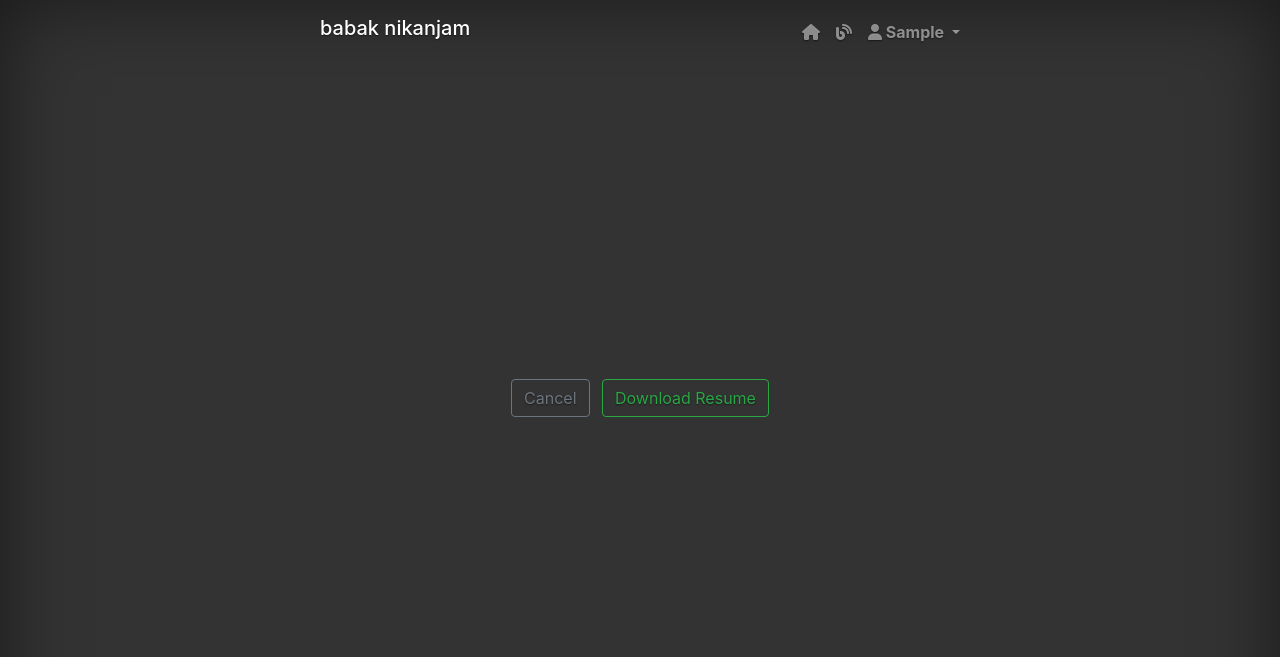
After one commit to bnikanjam/django_docker_launchpad, a Django app: page /resume/ in a window 1280 px wide. The commit adds this page. Shown: the top 657 px of the page. Run offline with Django 3.2, Linux system fonts and the light colour scheme; the visitor is signed in with stand-in values (Sample User, id 1); some libraries are stand-ins or nearby versions.

Commit message:
download pdf

```diff
--- a/pages/urls.py
+++ b/pages/urls.py
@@ -1,9 +1,9 @@
 from django.urls import path
 
-from pages.views import HomePageView, ContactMeView
+from pages.views import HomePageView, DownloadResumeView
 
 
 urlpatterns = [
     path('', HomePageView.as_view(), name='cover'),
-    path('contact-babak/', ContactMeView.as_view(), name='contactme'),
+    path('resume/', DownloadResumeView.as_view(), name='resume'),
 ]
--- a/pages/views.py
+++ b/pages/views.py
@@ -1,5 +1,6 @@
 from django.shortcuts import render
 from django.views.generic import TemplateView
+from django.contrib.auth.mixins import LoginRequiredMixin
 
 
 class HomePageView(TemplateView):
@@ -10,5 +11,5 @@ class AboutPageView(TemplateView):
     template_name = 'about.html'
 
 
-class ContactMeView(TemplateView):
-    template_name = 'contactme.html'
+class DownloadResumeView(LoginRequiredMixin, TemplateView):
+    template_name = 'resume.html'
--- a/templates/cover.html
+++ b/templates/cover.html
@@ -9,7 +9,9 @@
     <meta name="viewport" content="width=device-width, initial-scale=1, shrink-to-fit=no">
     <meta name="description" content="Python Web Development powered by Django">
     <meta name="author" content="Babak Nikanjam">
-    <title>Babak Nik | {% block page-title %}{% endblock %}</title>
+    <title>
+        {% block title %}{% endblock %} - Babak Nik Weblab
+    </title>
     <link href="{% static 'bootstrap/css/bootstrap.min.css' %}" rel="stylesheet">
     <script src="https://kit.fontawesome.com/5727275770.js"></script>
     <style>
@@ -44,7 +46,7 @@
                         </a>
                         <div class="dropdown-menu" aria-labelledby="dropdownUserMenu">
                             <a class="dropdown-item" href="{% url 'post-create' %}"><i class="fas fa-plus"></i> New Post</a>
-                            <a class="dropdown-item" href="{% url 'post-create' %}"><i class="far fa-edit"></i> Edit Profile</a>
+{#                            <a class="dropdown-item" href="{% url 'post-create' %}"><i class="far fa-edit"></i> Edit Profile</a>#}
                             <a class="dropdown-item" href="{% url 'account_logout' %}"><i class="fas fa-sign-out-alt"></i> Sign out</a>
                         </div>
                     </div>
--- a/templates/coverhome.html
+++ b/templates/coverhome.html
@@ -32,8 +32,8 @@
     <div class="mb-5">
         <hr>
         {% if user.is_authenticated %}
-            <div><a href="tel:+15102697230">510.269.7230</a></div>
-            <div><a href="mailto:m@bnik.org">m@bnik.org</a></div>
+            <div><a href="tel:+15102697230"><i class="fas fa-mobile-alt"></i> 510.269.7230</a></div>
+            <div><a href="mailto:m@bnik.org"><i class="far fa-envelope"></i>  m@bnik.org</a></div>
         {% else %}
             <div><small><a href="{% url 'account_login' %}">please sign in via github to contact me</a> </small></div>
         {% endif %}
--- /dev/null
+++ b/templates/resume.html
@@ -0,0 +1,13 @@
+{% extends 'cover.html' %}
+{% load static %}
+
+{% block title %}
+    Resume
+{% endblock %}
+
+{% block content %}
+
+    <a href="{% url 'cover' %}" class="btn btn-outline-secondary m-1">Cancel</a>
+    <a href="{% static 'pdfs/babak_nikanjam_resume.pdf' %}" download="" class="btn btn-outline-success m-1">Download Resume</a>
+
+{% endblock %}
```
Also changed, not shown: templates/contactme.html (deleted, +0 -29 lines), 3 other files.
